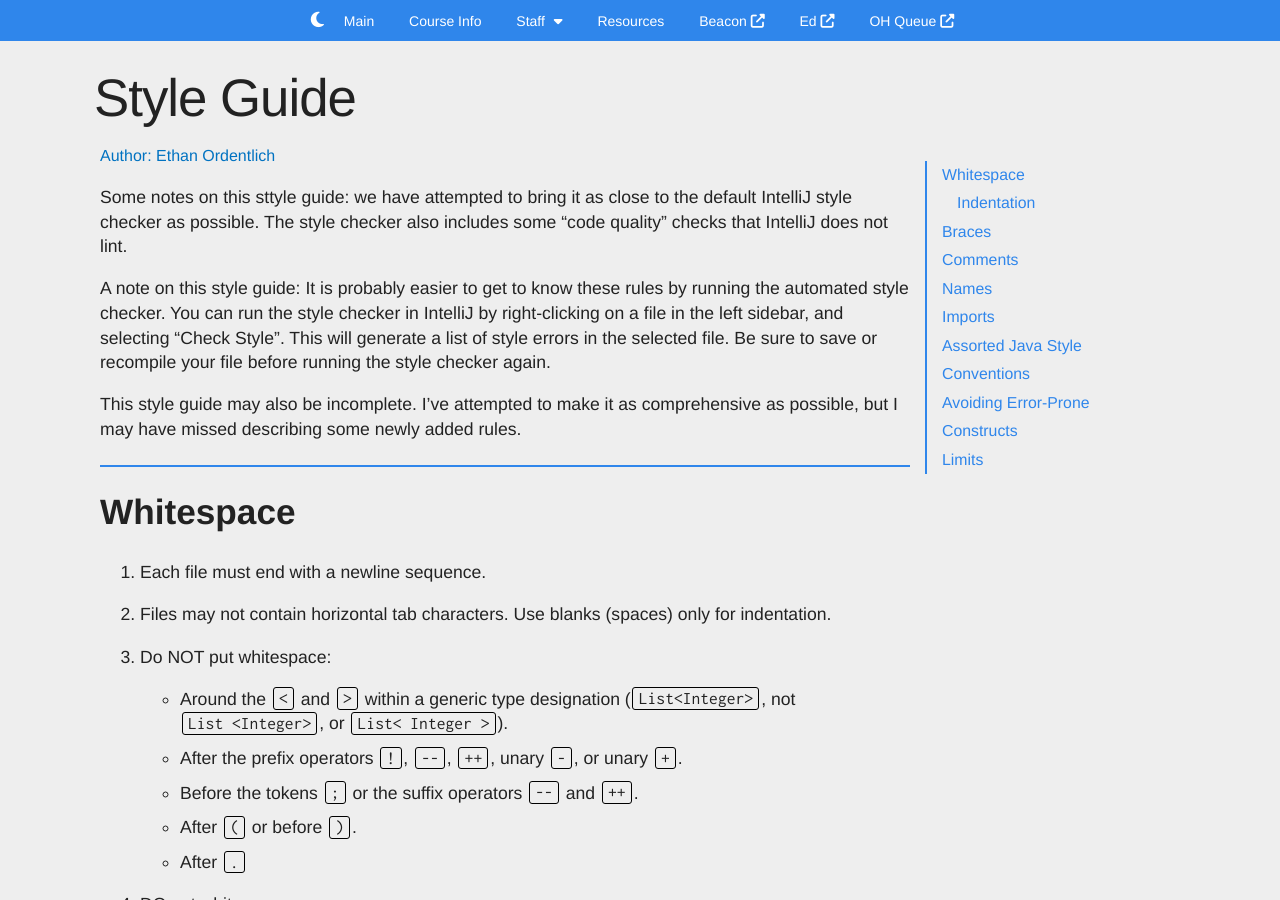
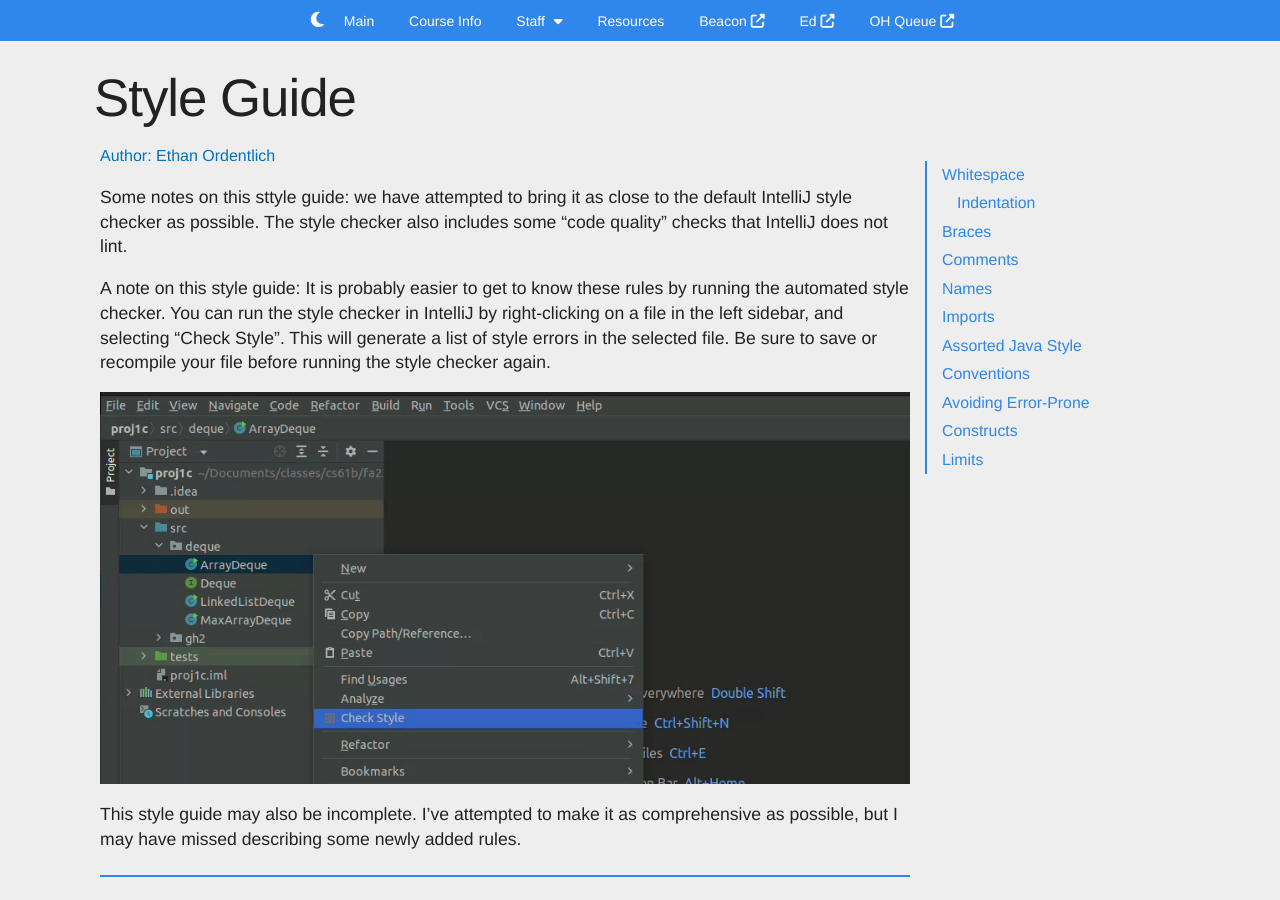
Before and after one commit to Berkeley-CS61B/website-fa23, a Jekyll site: the page built from materials/guides/style/index.md, in a window 1280 px wide and 900 px high. Built offline with Jekyll 4.4.1, drawn with Linux system fonts in a browser that asks for light colours; nearby versions of some CDN libraries; comment, search, counter and statistics services are not loaded.

Commit message:
screenshot to style guide

```diff
--- a/materials/guides/style/index.md
+++ b/materials/guides/style/index.md
@@ -16,6 +16,8 @@ running the automated style checker. You can run the style checker in IntelliJ b
 right-clicking on a file in the left sidebar, and selecting "Check Style".
 This will generate a list of style errors in the selected file.
 Be sure to save or recompile your file before running the style checker again.
+
+![screenshot of intellij with right-click menu open](intellij_style_checker.png)
 
 This style guide may also be incomplete. I've attempted to make it as
 comprehensive as possible, but I may have missed describing some newly added
```
Also changed, not shown: materials/guides/style/intellij_style_checker.png (added).
